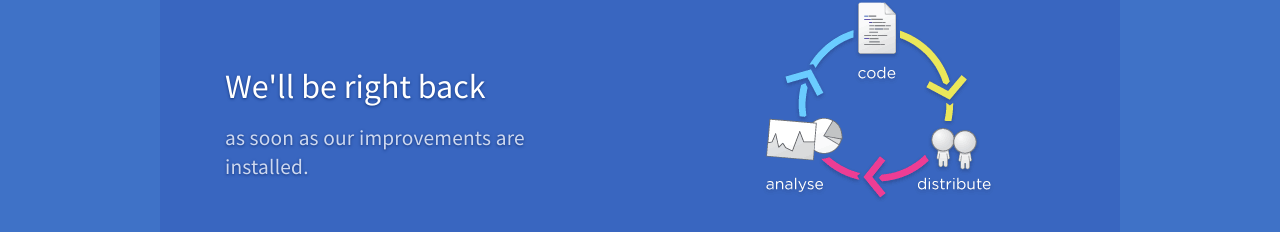
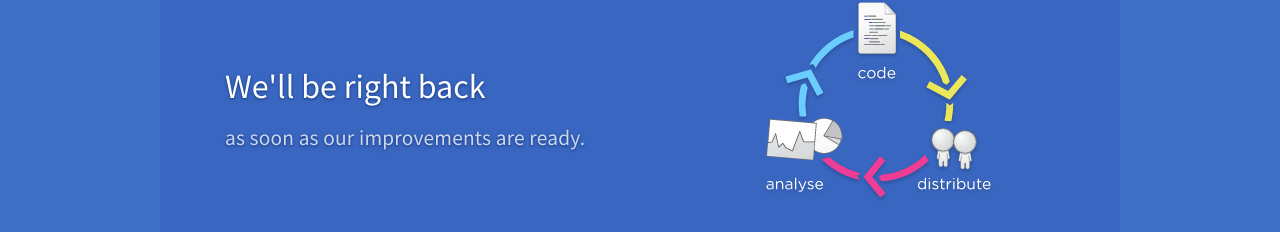
Before and after one commit to NICTA/UserMetrix-maintenance, a plain HTML site: page index.html in a window 1280 px wide. Shown: the part 104-336 px from the top of the page. Drawn offline with Linux system fonts and the light colour scheme.

Commit message:
Tweaked copy a little.

```diff
--- a/index.html
+++ b/index.html
@@ -20,7 +20,7 @@
 			<div class="content col2">
 				<div class="col first">
 				<h2>We'll be right back</h2>
-				<p>as soon as our improvements are installed.</p>
+				<p>as soon as our improvements are ready.</p>
 				</div>
 				<div class="col last splash">
 					<img src="images/splash.gif" alt=""  />
```
